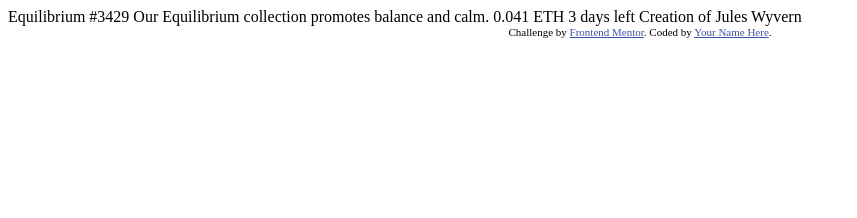
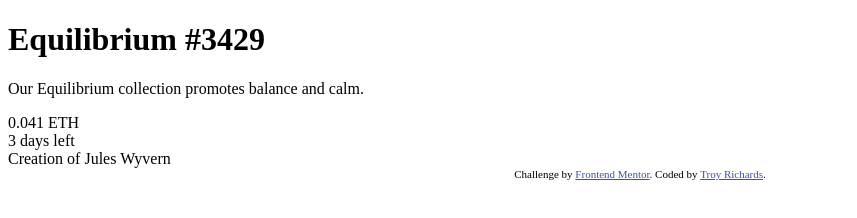
Before and after one commit to AyeTone/NTF-Card-Preview, a plain HTML site: page index.html in a window 1280 px wide. Shown: the whole page, without its empty margins (0-857 px from the left). Drawn offline with Linux system fonts and the light colour scheme.

Commit message:
Added Base HTML Framework

```diff
--- a/index.html
+++ b/index.html
@@ -14,20 +14,31 @@
     .attribution a { color: hsl(228, 45%, 44%); }
   </style>
 </head>
+
 <body>
+  <div class="container">
+    <div class="card-art"></div>
+    <div class="card-body">
+      <h1>Equilibrium #3429</h1>
+      <p>
+        Our Equilibrium collection promotes balance and calm.
+      </p>
+    </div>
+    <div class="price">
+      0.041 ETH
+    </div>
+    <div class="timeleft">
+      3 days left
+    </div>
+    <div class="cardbottom">
+      Creation of Jules Wyvern
+    </div>
+  </div>
 
-  Equilibrium #3429
-
-  Our Equilibrium collection promotes balance and calm.
-
-  0.041 ETH
-  3 days left
-
-  Creation of Jules Wyvern
 
   <div class="attribution">
     Challenge by <a href="https://www.frontendmentor.io?ref=challenge" target="_blank">Frontend Mentor</a>.
-    Coded by <a href="#">Your Name Here</a>.
+    Coded by <a href="#">Troy Richards</a>.
   </div>
 </body>
 </html>
```
